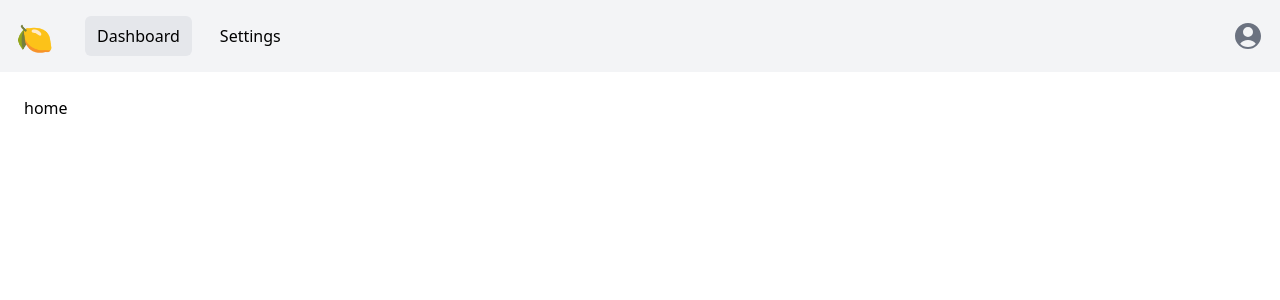
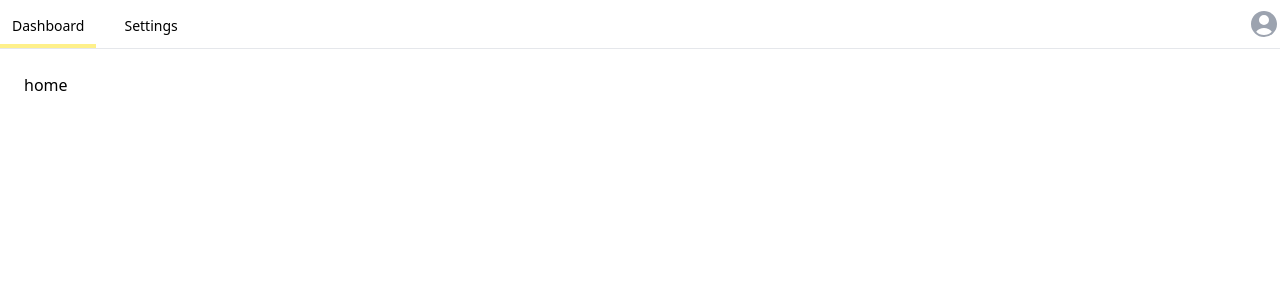
Before and after one commit to alex-schaaf/zest, a React (Vite) app in the folder apps/frontend/: page / in a window 1280 px wide. Shown: the top 300 px of the page. Built offline with nearby package versions, Linux system fonts and the light colour scheme.

Commit message:
style: improve navbar element highlighting

```diff
--- a/apps/frontend/src/components/Navbar/Navbar.tsx
+++ b/apps/frontend/src/components/Navbar/Navbar.tsx
@@ -5,15 +5,14 @@ import { UserCircleIcon } from "@heroicons/react/24/solid";
 
 const Navbar: React.FC = () => {
   return (
-    <nav className="bg-gray-100 p-4">
-      <div className="container flex flex-wrap items-center justify-between mx-auto">
+    <nav className="border-b h-18">
+      <div className="container  flex flex-wrap items-center justify-between mx-auto">
         <div className="flex gap-4">
-          <div className="text-3xl pt-1 mr-4">🍋</div>
           <NavButton link={"/"} text={"Dashboard"} />
           <NavButton link={"/settings"} text={"Settings"} />
         </div>
         <div className="">
-          <UserCircleIcon className="h-8 w-8 text-gray-500" />
+          <UserCircleIcon className="h-8 w-8 text-gray-400" />
         </div>
       </div>
     </nav>
@@ -36,11 +35,11 @@ export const NavButton: React.FC<NavButtonProps> = ({ link, text }) => {
     <Link href={link}>
       <div
         className={classNames(
-          "px-3 py-2 rounded-md  hover:bg-yellow-200 hover:cursor-pointer",
-          { "bg-gray-200": isActive }
+          "flex px-3 py-2 pt-4 font-medium text-sm hover:cursor-pointer",
+          { "border-b-4 border-yellow-200": isActive }
         )}
       >
-        <a className="font-medium">{text}</a>
+        <a className="">{text}</a>
       </div>
     </Link>
   );
```
